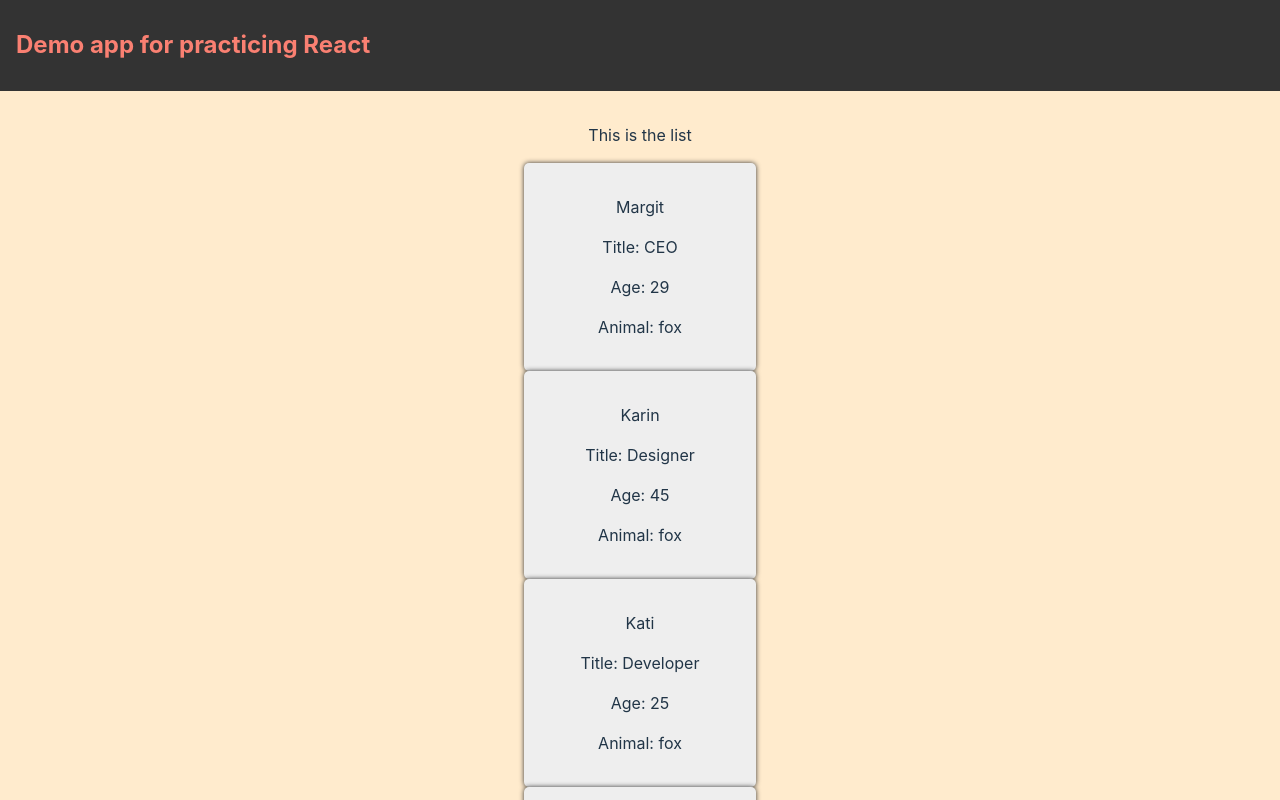
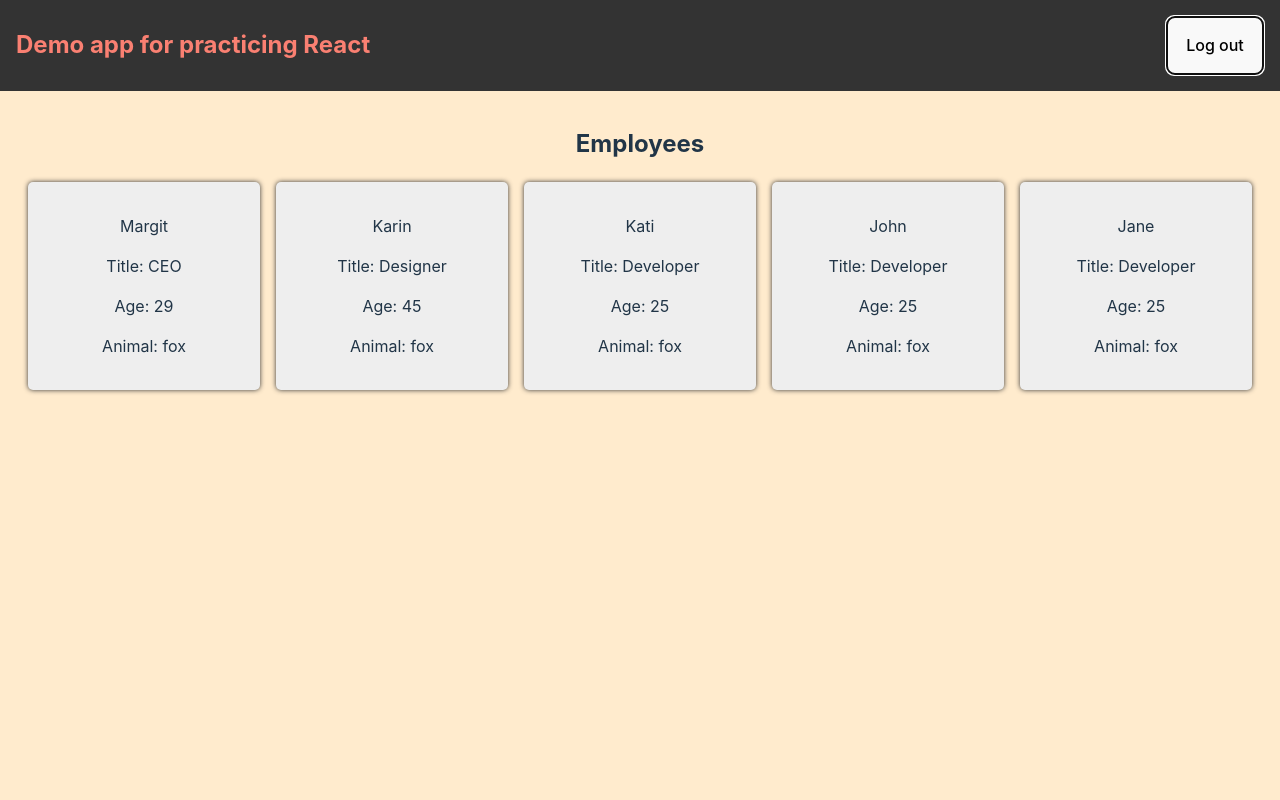
Before and after one commit to iamharryda/24s_react_lessons_demo, a React (Vite) app: page / in a window 1280 px wide. Both pictures are taken after a click on the button "Log in". Shown: the top 800 px of the page. Built offline with nearby package versions, Linux system fonts and the light colour scheme.

Commit message:
add styling fixes

```diff
--- a/src/App.css
+++ b/src/App.css
@@ -1,15 +1,28 @@
 #root {
-  max-width: 1280px;
-  margin: 0 auto;
   text-align: center;
 }
 
+header {
+  display: flex;
+  justify-content: space-between;
+  padding: 1rem;
+  position: sticky;
+  top: 0;
+  background-color: #333;
+  color: salmon;
+}
+
 main {
+  max-width: 1280px;
+  margin: 0 auto;
+  padding-top: 1rem;
+}
+
+.list {
   display: flex;
   justify-content: center;
   flex-wrap: wrap;
   gap: 1rem;
-  padding-top:1rem;
 }
 
 .card {
@@ -24,13 +37,3 @@ main {
   box-shadow: 0 0 15px #333;
   cursor: pointer;
 }
-
-
-header {
-  display: flex;
-  padding: 1rem;
-  position: sticky;
-  top: 0;
-  background-color: #333;
-  color:salmon
-}
--- a/src/App.jsx
+++ b/src/App.jsx
@@ -1,7 +1,7 @@
 import { useState } from "react";
-import "./App.css";
 import Card from "./Card";
 import personsData from "./data/personsData";
+import "./App.css";
 
 function App() {
   const [isLoggedIn, setIsLoggedIn] = useState(false);
@@ -14,11 +14,15 @@ function App() {
     <>
       <header>
         <h1>Demo app for practicing React</h1>
+        <button onClick={handleLogin}>
+          {isLoggedIn ? "Log out" : "Log in"}
+        </button>
       </header>
       <main>
         {isLoggedIn ? (
-          <div>
-            <p>This is the list</p>
+          <>
+            <h2>Employees</h2>
+            <div className="list">
               {personsData.map((whatever) => (
                 <Card
                   key={whatever.id}
@@ -28,13 +32,11 @@ function App() {
                   animal={whatever.animal}
                 />
               ))}
-
-            <button onClick={handleLogin}>Log in</button>
             </div>
+          </>
         ) : (
           <div>
-            <p>Please log in to see the list</p>{" "}
-            <button onClick={handleLogin}>Log in</button>
+            <p>Please log in to see the list</p>
           </div>
         )}
       </main>
```
Lines whose indentation alone changed are shown as unchanged.
